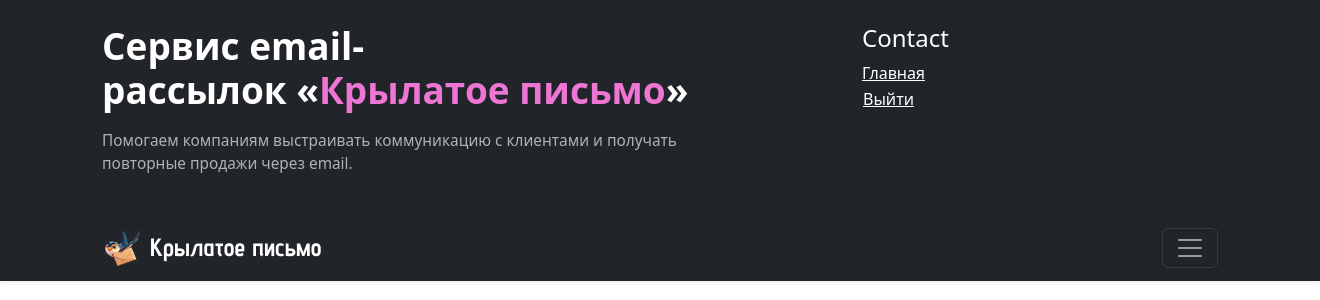
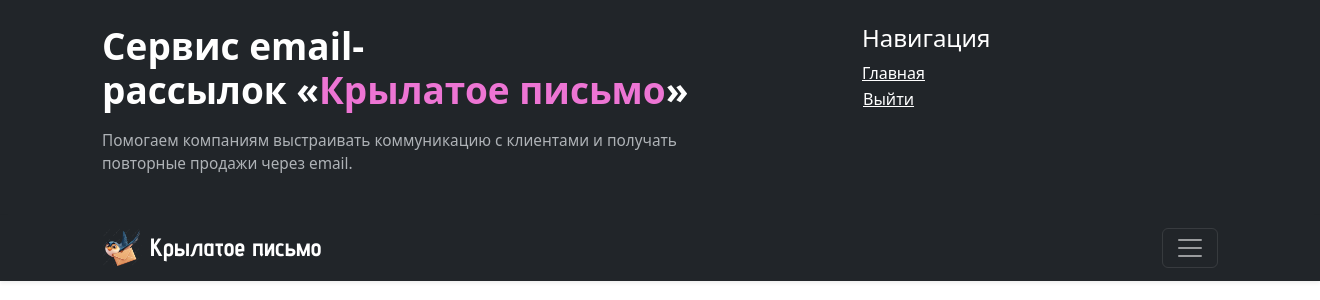
Before and after one commit to dargel799/django-mailing-service, a Django app: page /clients/create/ in a window 1320 px wide, after a click that opens the changed part. Shown: the top 300 px of the page. Run offline with Django 4.2, Linux system fonts and the light colour scheme; the visitor is signed in with stand-in values (Sample User, id 1); parts of the project's set-up code (start-up, migrations or seed data) failed here and were passed over; some libraries are stand-ins or nearby versions.

```diff
--- a/mailings/templates/mailings/main.html
+++ b/mailings/templates/mailings/main.html
@@ -183,7 +183,7 @@
     Помогаем компаниям выстраивать коммуникацию с клиентами и получать повторные продажи через email.
   </p>
 </div>
-                <div class="col-sm-4 offset-md-1 py-4"><h4>Contact</h4>
+                <div class="col-sm-4 offset-md-1 py-4"><h4>Навигация</h4>
                     <ul class="list-unstyled">
                          <li><a href="{% url 'mailings:mailing_list' %}" class="text-white">Главная</a></li>
                         {% if user.is_authenticated  %}
```
Also changed, not shown: README.md, 6 other files.
